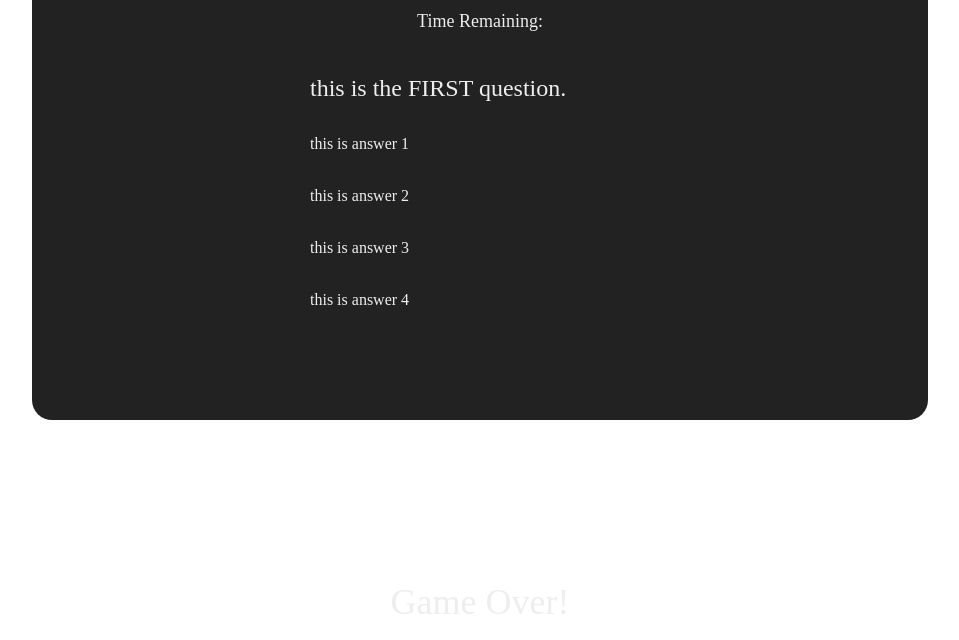
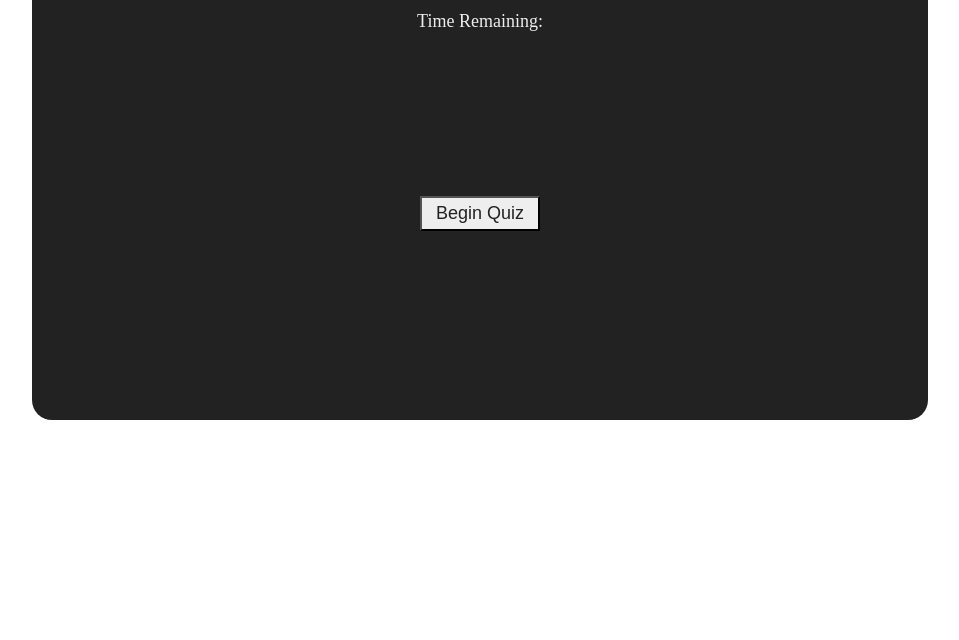
Before and after one commit to wlebert89/Homework_05-Trivia_Game, a plain HTML site: page index.html in a window 1280 px wide. Shown: the part 180-820 px from the top of the page, without its empty margins (160-1119 px from the left). Drawn offline with nearby package versions, Linux system fonts and the light colour scheme.

Commit message:
ready to start working on the timer

```diff
--- a/css/style.css
+++ b/css/style.css
@@ -57,6 +57,19 @@ h1 {
 
 }
 
+.button {
+    color: #222;
+    text-align: center;
+    font-size: 18px;
+    display: block;
+    margin: auto;
+    margin-top: 130px;
+    padding: 5px;
+    width: 120px;
+    background: #eee;
+    cursor: pointer;
+}
+
 .hide {
     display: none;
 }
--- a/index.html
+++ b/index.html
@@ -15,7 +15,10 @@
         <br>
         <div id="timer">Time Remaining: </div>
         <br>
-        <div id="question-container" class="container">
+        <div id="start-screen" class="container">
+            <button id="start-button" class="button">Begin Quiz</button>
+        </div>
+        <div id="question-container" class="container" class="hide">
             <div id="question"></div>
             <br>
             <div class="answer" id="answer-1"></div>
@@ -31,7 +34,7 @@
             <br>
             <div id="image"></div>
         </div>
-        <div id="game-over-container" class="container" class="hide">
+        <div id="game-over-container" class="container hide">
             <h1>Game Over!</h1>
         </div>
     </div>
--- a/javascript/game.js
+++ b/javascript/game.js
@@ -1,8 +1,6 @@
-// need a questions array
-// inside the questions array, each question, with its possible answers, and its correct answer, will be inside of an object
-// once the game is initiated by the user, the first question will be displayed, with the possible answers below it
-// a timer will begin a countdown from 00:30
-// the user may respond by clicking directly on one of the answers.
+// THINGS TO DO
+
+// question timer
 // if the user answers the question before the time runs out, display a feedback screen telling the user whether or not
     // they are correct.
 // This feedback screen should last 5 seconds and then move on to the next question.
@@ -77,7 +75,16 @@ var score = 0;
 
 var userAnswer;
 
+// START BUTTON CLICK
+$("#start-button").on("click", function(){
+    $("#start-screen").addClass("hide");
+    printQuestion();
+});
+
+// PRINTS THE QUESTION
 function printQuestion(){
+    $("#results-container").addClass("hide");
+
     $("#question-container").removeClass("hide");
 
     $("#question").text(quizArray[quizIndex].q);
@@ -91,7 +98,10 @@ function printQuestion(){
     $("#answer-4").text(quizArray[quizIndex].a4);
 }
 
+// PRINTS THE RESULT FOR A CORRECT ANSWER
 function printCorrect(){
+    $("#question-container").addClass("hide");
+
     $("#results-container").removeClass("hide");
 
     $("#result").text(quizArray[quizIndex].c);
@@ -99,12 +109,18 @@ function printCorrect(){
     $("#image").html("<img> class=image").attr("scr", quizArray[quizIndex].image)
 }
 
+// PRINTS THE RESULT FOR AN INCORRECT ANSWER
 function printIncorrect(){
+    $("question-container").addClass("hide");
 
+    $("#results-container").removeClass("hide");
+
+    $("#result").text(quizArray[quizIndex].i);
+
+    $("#image").html("<img> class=image").attr("scr", quizArray[quizIndex].image)
 }
 
-printQuestion();
-
+// USER INPUT LOGIC
 $(".answer").on("click", function(){
     userAnswer = ($(this).text());
     if (userAnswer === quizArray[quizIndex].correctAnswer){
@@ -115,12 +131,14 @@ $(".answer").on("click", function(){
     }
 
     quizIndex ++;
+});
 
-    if (quizIndex < quizArray.length){
-        printQuestion();
+// TIMER LOGIC
 
-    } else {
-        $("#question-container").addClass("hide");
-        $("#game-over-container").toggleClass("hide");
-    }
-})
+    // if (quizIndex < quizArray.length){
+    //     printQuestion();
+
+    // } else {
+    //     $("#question-container").addClass("hide");
+    //     $("#game-over-container").removeClass("hide");
+    // }
```
